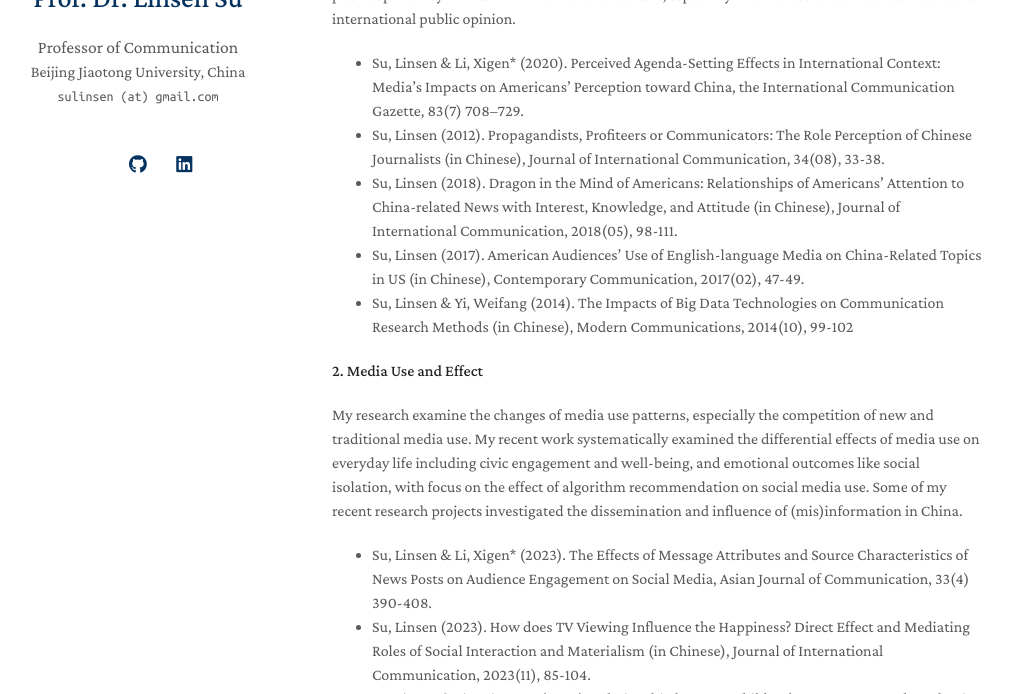
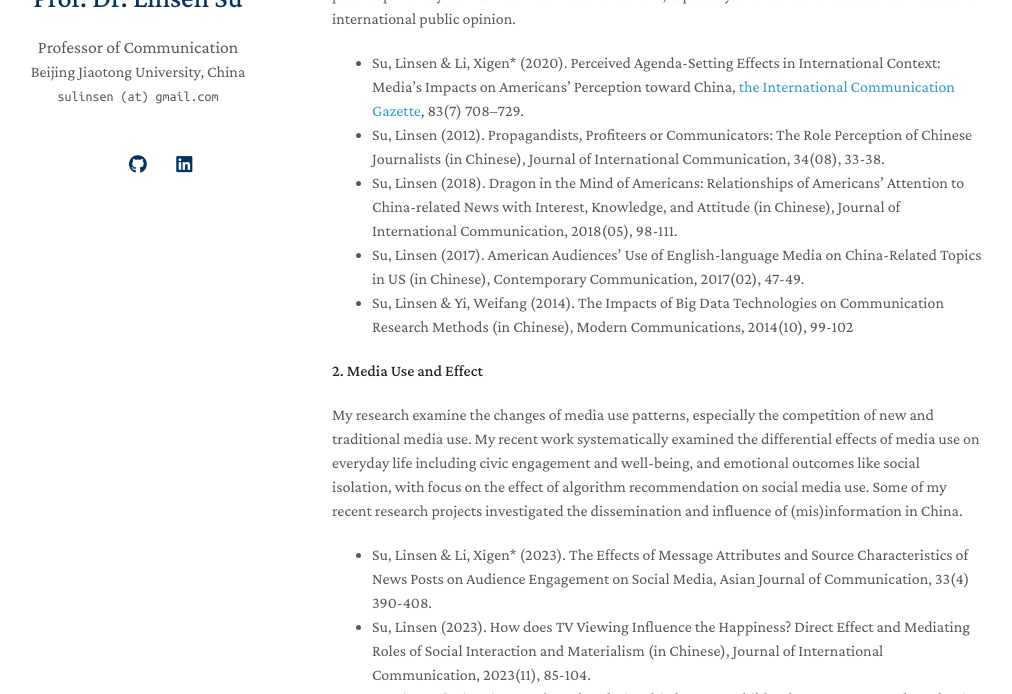
Before and after one commit to linsensu/home, a Jekyll site: the page built from index.md, in a window 1280 px wide and 900 px high, scrolled down 941 px, cut to the strip 206-900 px from the top of the window. Shown: the whole strip, without its empty margins (138-1150 px from the left). Built offline with Jekyll 4.4.1, drawn with Linux system fonts in a browser that asks for light colours; a style sheet for code colours, icons or effects is not loaded; our own code applies the rules of GitHub Pages for plain Markdown files; part of the change alters nothing that is shown.

```diff
--- a/index.md
+++ b/index.md
@@ -22,7 +22,7 @@ Do the news media still have a significant influence on the formation of public
 
 My research has addressed the opinion dynamics in the process of evolution, including on the interaction between communicators and audience, online and offline opinion. My research focus on the agenda-setting effects of opinion, and how media influence on U.S. public opinion regarding China. These studies expanded traditional public opinion theories by addressing individual differences in agenda setting research and dynamic evolution of opinion. Recently I focused on the public opinion dynamics in an international context, especially the interaction between domestic and international public opinion.
 
-- Su, Linsen & Li, Xigen* (2020). Perceived Agenda-Setting Effects in International Context: Media’s Impacts on Americans’ Perception toward China, the International Communication Gazette, 83(7) 708–729.
+- Su, Linsen & Li, Xigen* (2020). Perceived Agenda-Setting Effects in International Context: Media’s Impacts on Americans’ Perception toward China, [the International Communication Gazette](https://journals.sagepub.com/doi/full/10.1177/1748048520984029), 83(7) 708–729.
 - Su, Linsen (2012). Propagandists, Profiteers or Communicators: The Role Perception of Chinese Journalists (in Chinese), Journal of International Communication, 34(08), 33-38.
 - Su, Linsen (2018). Dragon in the Mind of Americans: Relationships of Americans’ Attention to China-related News with Interest, Knowledge, and Attitude (in Chinese), Journal of International Communication, 2018(05), 98-111.
 - Su, Linsen (2017). American Audiences’ Use of English-language Media on China-Related Topics in US (in Chinese), Contemporary Communication, 2017(02), 47-49.
```
